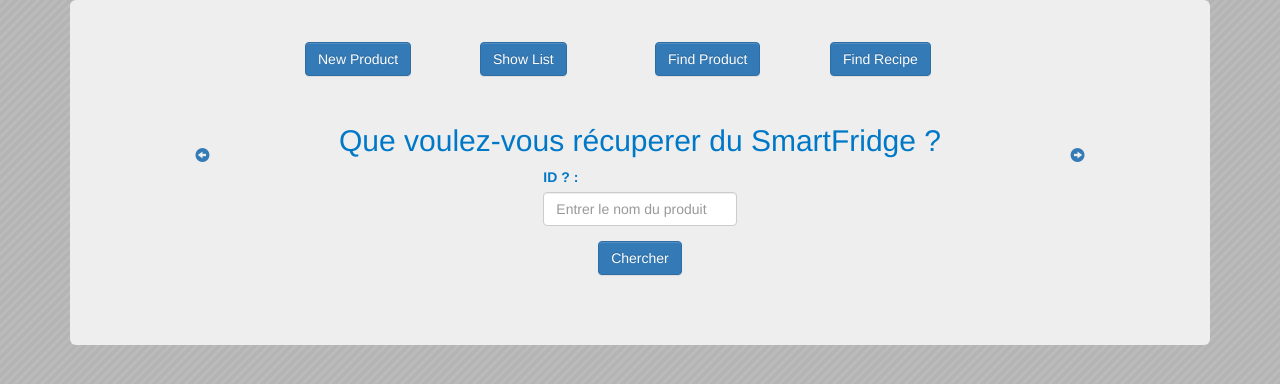
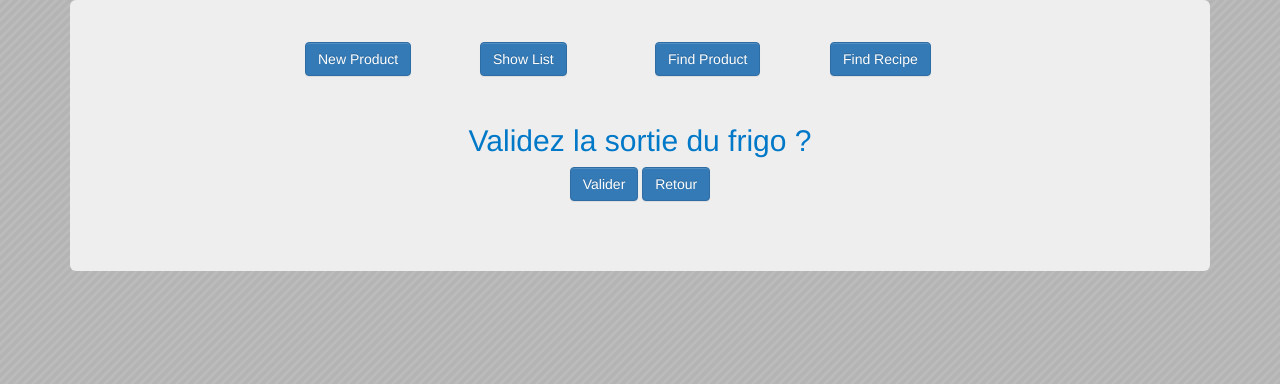
Before and after one commit to Nodraak/SmartFridge, a Django app: page /sf/get/ in a window 1280 px wide. Shown: the part 86-470 px from the top of the page. Run offline with Django 3.2, Linux system fonts and the light colour scheme; some libraries are stand-ins or nearby versions.

Commit message:
quelques trucs
quelques trucs

```diff
--- a/templates/sf/base.html
+++ b/templates/sf/base.html
@@ -61,7 +61,7 @@
 
                 <div class="row" id="navbar">
                     <div class="col-sm-2 text-center" id="navarrow">
-                        {% if request.path != '/sf/' %}
+                        {% if request.path != '/sf/' and request.path != '/sf/get/' %}
                             <a href="{% block menu_prev %}{% endblock %}">
                                 <span class="glyphicon glyphicon-circle-arrow-left"></span>
                             </a>
@@ -72,7 +72,7 @@
                         {% endblock %}
                     </div>
                     <div class="col-sm-2 text-center" id="navarrow">
-                        {% if request.path != '/sf/' %}
+                        {% if request.path != '/sf/' and request.path != '/sf/get/' %}
                             <a href="{% block menu_next %}{% endblock %}">
                                 <span class="glyphicon glyphicon-circle-arrow-right"></span>
                             </a>
--- a/templates/sf/get.html
+++ b/templates/sf/get.html
@@ -4,26 +4,15 @@
   <div class="container">
     <div class="row">
       <div class="col-sm-12 text-center">
-        <h2>Que voulez-vous récuperer du SmartFridge ?</h2>
+        <h2>Validez la sortie du frigo ?</h2>
       </div>
     </div>
-
-    <form role="form">
-      <div class="row">
-        <div class="col-sm-4"></div>
-        <div class="col-sm-4">
-          <div class="form-group">
-            <label for="produit">ID ? :</label>
-            <input type="produit" class="form-control" id="produit" placeholder="Entrer le nom du produit">
-          </div>
-        </div>
-        <div class="col-sm-4"></div>
-      </div>
 
       <div class="row">
         <div class="col-sm-4"></div>
         <div class="col-sm-4 text-center">
-          <button type="button" class="btn btn-primary ">Chercher</button>
+          <a href=""><button type="button" class="btn btn-primary ">Valider</button></a>
+          <a href="{% url 'sf:find_product' %}"><button type="button" class="btn btn-primary ">Retour</button></a>
         </div>
 
         <div class="col-sm-4"></div>
```
